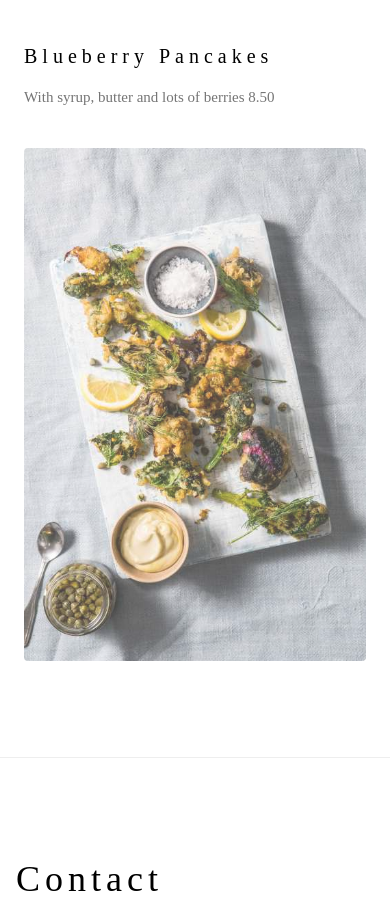
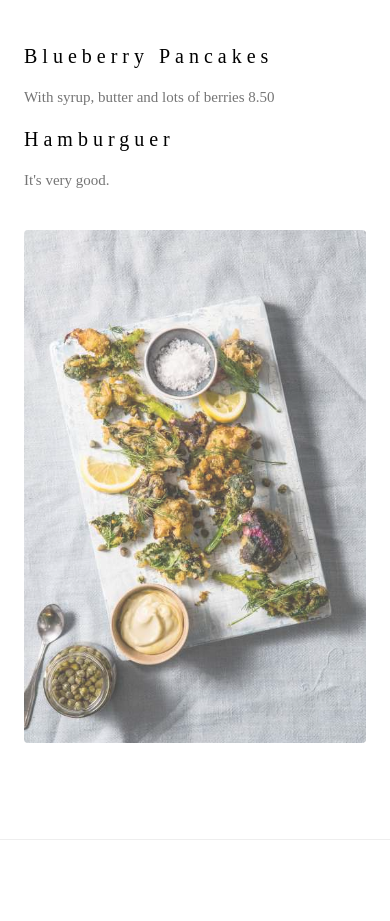
Before and after one commit to oseiasmed/Website_TestsGit, a plain HTML site: page index.html in a window 390 px wide. Shown: the part 1820-2741 px from the top of the page. Drawn offline with nearby package versions, Linux system fonts and the light colour scheme.

Commit message:
Adicionado o item Hamburger

```diff
--- a/index.html
+++ b/index.html
@@ -73,6 +73,9 @@ h1, h2, h3, h4, h5, h6 {
 
       <h4>Blueberry Pancakes</h4>
       <p class="w3-text-grey">With syrup, butter and lots of berries 8.50</p>
+
+      <h4>Hamburguer</h4>
+      <p class="w3-text-grey">It's very good.</p>
     </div>
 
     <div class="w3-col l6 w3-padding-large">
```
